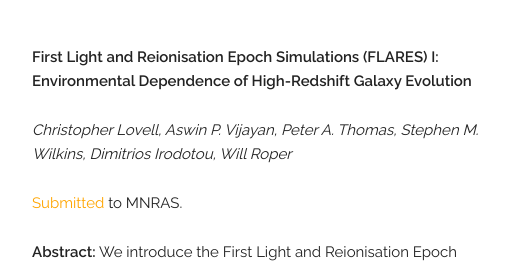
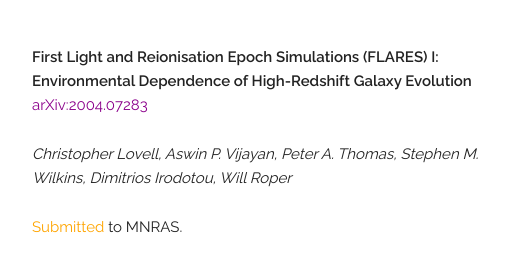
Before and after one commit to christopherlovell/flares, a plain HTML site: page docs/publications.html in a window 1280 px wide. Shown: the part 355-619 px from the top of the page, 128-654 px from the left. Drawn offline with Linux system fonts and the light colour scheme.

Commit message:
added arxiv link

```diff
--- a/docs/publications.html
+++ b/docs/publications.html
@@ -64,9 +64,9 @@
 
     <div class="row", style="margin-top: 5%">
       <div class="one-half column">
-          <p><b>First Light and Reionisation Epoch Simulations (FLARES) I: Environmental Dependence of High-Redshift Galaxy Evolution</b></p>
+          <p><b>First Light and Reionisation Epoch Simulations (FLARES) I: Environmental Dependence of High-Redshift Galaxy Evolution</b> <a href="https://arxiv.org/abs/2004.07283" target="_blank" color="red">arXiv:2004.07283</a></p>
           <p><i>Christopher Lovell, Aswin P. Vijayan, Peter A. Thomas, Stephen M. Wilkins, Dimitrios Irodotou, Will Roper</i></p>
-          <p><span style="color:orange">Submitted</span> to MNRAS.</p>
+          <p> <span style="color:orange">Submitted</span> to MNRAS.</p>
           <p><b>Abstract:</b> We introduce the First Light and Reionisation Epoch Simulations (<i>FLARES</i>, a suite of zoom simulations using the <i>Eagle</i> model.
 We re-simulate a range of overdensities during the Epoch of Reionisation (EoR) in order to build composite distribution functions, as well as explore the environmental dependence of galaxy formation and evolution during this critical period of galaxy assembly.
 The regions are selected from a large (3.2 cGpc)<sup>3</sup> parent volume, based on their overdensity within a sphere of radius 14 cMpc/h.
```
